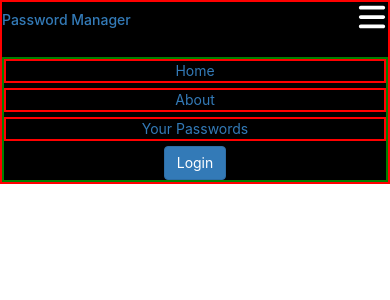
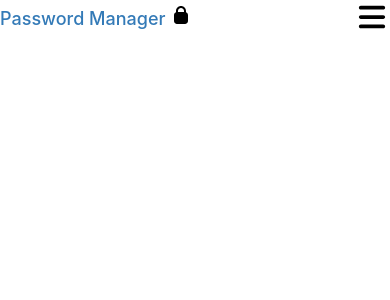
Before and after one commit to AF-Jama/PasswordManagerApp, a React (Create React App) app: page / in a window 390 px wide. Shown: the top 300 px of the page. Built offline with nearby package versions, Linux system fonts and the light colour scheme.

Commit message:
Refactored Header component. Used font awesome icons(faBars and faXmark) to toggle between showing and hiding nav links container and added responsiveness. Next steps: Create Signup and Login page

```diff
--- a/src/App.js
+++ b/src/App.js
@@ -17,7 +17,7 @@ function App() {
     <div className="App">
       <Routes>
         <Route path='/' element={<Header/>}/>
-        <Route path='/signup' element={SignUp}/>
+        <Route path='/signup' element={<SignUp/>}/>
         <Route path='/login' element={<RegisterForm/>}/>
       </Routes>
     </div>
--- a/src/Pages/Signup/Signup.css
+++ b/src/Pages/Signup/Signup.css
@@ -10,14 +10,27 @@
 
 #sign-up-container{
     min-height: 100vh;
+    border: 2px solid green;
+}
+
+#sign-up-page-image{
+    max-width: 100%;
+    max-height: 100%;
+}
+
+#img-container{
+    display: none;
+}
+
+#main-inner-container{
+    margin-top:2.5rem;
 }
 
 
 @media screen and (min-width:800px){
-    #sign-up-inner-container{
+    #main-inner-container{
         width: 90vw;
         max-width: var(--maxWidth);
-        height: 100%;
-        border: 2px solid red;
+        margin: 0 auto;
     }
 }
--- a/src/Pages/Signup/Signup.jsx
+++ b/src/Pages/Signup/Signup.jsx
@@ -1,4 +1,7 @@
 import React,{useState,useEffect,useContext} from "react";
+import Header from "../../components/common/Header";
+import RegisterForm from "../../components/RegisterForm";
+import passwordImage from '../../assets/passwordLock.jpg';
 import './Signup.css';
 
 
@@ -8,9 +11,17 @@ const SignUp = ()=>{
 
     return (
         <div id="sign-up-container">
-            <div id="sign-up-inner-container" style={{border:"2px solid red"}}>
-                SUCCESFUL
-            </div>
+            <Header/>
+            <main id="main-outer-container">
+                <div id="main-inner-container">
+                    <div id="form-container">
+                        <RegisterForm/>
+                    </div>
+                    <div id="img-container">
+                        <img id="sign-up-page-image" src={passwordImage} alt="Password Signup Image" />
+                    </div>
+                </div>
+            </main>
         </div>
     )
 }
--- a/src/components/RegisterForm/RegisterForm.css
+++ b/src/components/RegisterForm/RegisterForm.css
@@ -4,10 +4,34 @@
     box-sizing: border-box;
 }
 
+:root{
+    --maxWidth:100px;
+}
+
 #form-container{
-    border: 2px solid red;
+    /* border: 2px solid red; */
+    /* display: flex;
+    flex-direction: column;
+    align-items: center; */
+    /* border: 2px solid yellow; */
+    width: auto;
+}
+
+.input-group{
+    /* width: 90%;
+    max-width: var(--maxWidth) ;
+    margin: 0 auto; */
     display: block;
     width: auto;
+    /* border: 2px solid red; */
+}
+
+.input-text-form{
+    width: 90%;
+    margin: 0 auto;
+}
+
+#submit-btn{
 }
 
 #submit-btn:disabled{
--- /dev/null
+++ b/src/components/common/BasicHeader/BasicHeader.css
@@ -0,0 +1,28 @@
+*{
+    margin: 0;
+    padding: 0;
+    box-sizing: border-box;
+}
+
+:root{
+    --maxWidth:1300px;
+}
+
+header{
+    width: auto;
+    min-height: 3vh;
+}
+
+#inner-header-container{
+    display: flex;
+    justify-content: flex-start;
+}
+
+
+@media screen and (min-width:800px){
+    #inner-header-container{
+        width: 90vw;
+        margin: 0 auto; /* centers inner container */
+        max-width: var(--maxWidth);
+    }
+}
--- /dev/null
+++ b/src/components/common/BasicHeader/index.js
@@ -0,0 +1,4 @@
+import BasicHeader from "./BasicHeader";
+
+
+export default BasicHeader;
--- a/src/components/common/Header/Header.css
+++ b/src/components/common/Header/Header.css
@@ -8,36 +8,47 @@
     --maxWidth:1300px;
 }
 
-#header-outer-container{
+/* #header-outer-container{
     background-color: green;
+} */
+
+header{
+    width: auto;
+    min-height: 2vh;
 }
 
-header{
+#inner-header-container{
     display: flex;
     flex-direction: column;
     align-items: flex-start;
-    justify-content: center;
-    /* min-height: 1vh; */
-    border: 2px solid red;
-    background-color: black;
+    justify-content: flex-start;
 }
 
 #logo-container{
     /* margin-top: 0.3rem; */
+    position: relative;
+    top: -15px;
 }
 
+h4::after{
+    content: url('../../../assets/lock.svg');
+}
+
+
 @media screen and (min-width:800px){
-    header{
+    #inner-header-container{
         display: flex;
-        width: 90vw; /*width 90vw*/
+        /* border: 2px solid red; */
         flex-direction: row;
+        justify-content: space-between;
         align-items: center;
-        justify-content: space-between  ;
-        max-width:var(--maxWidth);
+        width: 90vw;
         margin: 0 auto;
+        max-width: var(--maxWidth);
     }
 
     #logo-container{
-        margin-left: 0.5rem;
+        position: relative;
+        top: -10px;
     }
 }
--- a/src/components/common/Header/Header.jsx
+++ b/src/components/common/Header/Header.jsx
@@ -1,21 +1,23 @@
 import React from "react";
 import NavBar from "../NavBar";
 import RegisterForm from "../../RegisterForm";
+import { FontAwesomeIcon } from "@fortawesome/react-fontawesome";
+import { faLock } from "@fortawesome/free-solid-svg-icons";
 import './Header.css';
 
 const Header = (props)=>{
 
     return (
-        <div id="header-outer-container">
-            <header id="header-container">
+        <header id="header-container">
+            <div id="inner-header-container">
                 <div id="logo-container">
-                    <h5><a href="#">Password Manager</a></h5>
+                    <h4><a href="#">Password Manager</a></h4>
                 </div>
 
                 <NavBar/>
+            </div>
 
-            </header>
-        </div>
+        </header>
     )
 }
 
--- a/src/components/common/NavBar/NavBar.css
+++ b/src/components/common/NavBar/NavBar.css
@@ -10,51 +10,48 @@
 
 #burger-btn-container{
     position:absolute;
+    /* top: 0.2rem;
+    right: 0.3rem; */
     top: 0.2rem;
     right: 0.3rem;
 }
 
 #nav-bar-container{
-    margin-top:2rem;
+    margin-top:1rem;
     width: 100%;
+    /* border: 2px solid red; */
 
 }
 
 #nav-links-container{
-    transition: transform 2s ease-in-out;
-    border: 2px solid green;
+    max-height: 0;
+    overflow: hidden;
+    transition: max-height 0.9s ease-in-out;
 
 }
 
-/* #nav-links-container:hover{
-    transform: translateY(-50px);
-} */
-
-/* #nav-links-container:hover{
-    display: none;
-} */
-
 .nav-links{
     display: block;
+    font-size: 1.5rem;
     margin-bottom: 0.5rem;
     text-decoration: none;
-    border: 2px solid red;
+    transition: font-size 1s ease-in-out;
+    /* color: black; */
 }
 
-
-.nav-links:nth-child(3){
+.nav-links:hover{
+    font-size: 1.9rem;
 }
 
+#action-btn{
+    transition: width 1s ease-in-out;
+}
+
+#action-btn:hover{
+    width: 150px;
+}
 
 @media screen and (min-width:800px){
-    /* header{
-        display: flex;
-        flex-direction: row;
-        align-items: center;
-        justify-content: space-evenly;
-        max-width:var(--maxWidth);
-        margin: 0 auto;
-    } */
 
     #burger-btn-container{
         display: none;
@@ -77,4 +74,8 @@
         margin: 1rem;
         width: auto;
     }
+
+    #nav-links-container{
+        max-height: 500px;
+    }
 }
--- a/src/components/common/NavBar/NavBar.jsx
+++ b/src/components/common/NavBar/NavBar.jsx
@@ -1,37 +1,33 @@
 import React,{useState,useEffect,useContext, createRef, useRef} from "react";
 import useAuth from "../../../customHooks/auth";
 import ActionButton from "../ActionButton";
-// import RegisterForm from "../../RegisterForm";
+import RegisterForm from "../../RegisterForm";
 import './NavBar.css';
 import { FontAwesomeIcon } from '@fortawesome/react-fontawesome'
-import { faBars, faDisplay } from "@fortawesome/free-solid-svg-icons";
+import { faBars, faDisplay,faXmark } from "@fortawesome/free-solid-svg-icons";
 
 const NavBar = (props)=>{
-    const [visible,setVisibility] = useState(true); // visible state is initial set to true
+    const [visibility,setVisibility] = useState(false); // visible state is initial set to false
     const {token,masterPassword,isAuthenticated,login,logout} = useAuth(); // use Auth hook which runs on initial mount and subsequent changes to the useEffect dependency array
 
     const burgerRef = useRef();
     const navLinksOuterContainer = useRef();
 
-    const onClick = ()=>{
-        console.log("CLICKED!!!")
-    }
+    // const onClick = ()=>{
+    //     console.log("CLICKED!!!")
+    // }
 
-    const onBurgerButtonClick = (event)=>{
+    const onButtonClick = (event)=>{
         event.preventDefault();
-        if(visible){
+        if(!visibility){
             // triggered if nav links are visible
-            setVisibility(false);
-            // navLinksOuterContainer.current.style.display='none';
-            navLinksOuterContainer.current.style.transform ="translateY(-1000px)";
-            // navLinksOuterContainer.current.style.display="none";
+            navLinksOuterContainer.current.style.maxHeight="500px";
+            setVisibility(!visibility);
             return;
 
         }
-        setVisibility(true);
-        // navLinksOuterContainer.current.style.display='block';
-        navLinksOuterContainer.current.style.transform ="translateY(0px)";
-        // navLinksOuterContainer.current.style.display="block";
+        navLinksOuterContainer.current.style.maxHeight="0px";
+        setVisibility(!visibility);
         return;
     }
 
@@ -42,14 +38,14 @@ const NavBar = (props)=>{
                 <a href="#" className="nav-links">Home</a>
                 <a href="#" className="nav-links">About</a>
                 <a href="#" className="nav-links">Your Passwords</a>
-                {token?<ActionButton text="Logout" onClick={onClick}/>:<ActionButton text="Login" onClick={onClick}/>}
+                {token?<ActionButton text="Logout" style={{padding:"0.5rem 2.5rem",width:"100px"}}/>:<ActionButton text="Login" style={{padding:"0.5rem 2.5rem",width:"100px"}}/>}
             </div>
 
             {/* <div id="action-button-container">
             </div> */}
 
             <div id="burger-btn-container" ref={burgerRef}>
-                <FontAwesomeIcon icon={faBars} onClick={onBurgerButtonClick} color="white" style={{height:"30px",width:"30px"}} />
+                {visibility?<FontAwesomeIcon icon={faXmark} color="black" style={{height:"30px",width:"30px"}} onClick={onButtonClick}/>:<FontAwesomeIcon icon={faBars} color="black" style={{height:"30px",width:"30px"}} onClick={onButtonClick} />}
             </div>
         </nav>
     )
```
Also changed, not shown: src/components/RegisterForm/RegisterForm.jsx (+6 -4 lines), src/components/common/BasicHeader/BasicHeader.jsx (added, +21 -0 lines), src/assets/lock.svg (added), src/assets/passwordLock.jpg (added).
